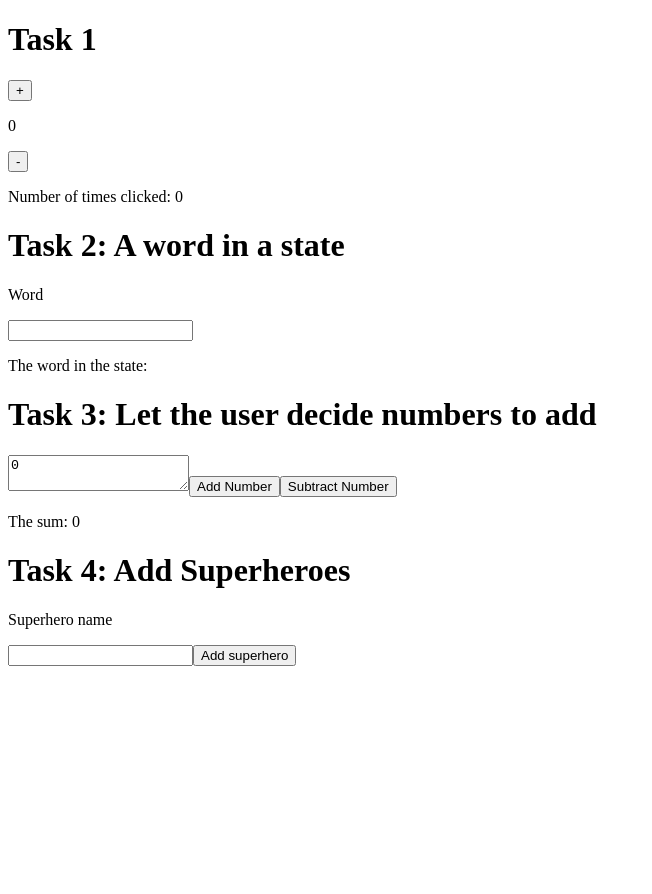
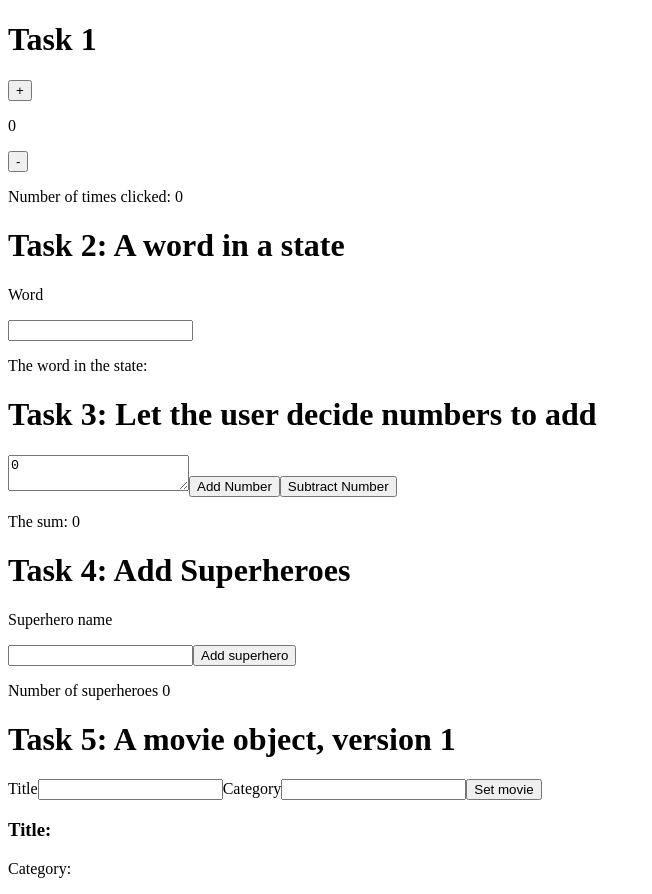
Before and after one commit to LaurentBaj/Webutvikling-3, a React (Create React App) app in the folder lab_2/: page / in a window 1280 px wide. Shown: the whole page, without its empty margins (0-652 px from the left). Before the commit the page ends 800 px from the top, so only its background shows below. Built offline with nearby package versions, Linux system fonts and the light colour scheme.

Commit message:
Finished Task 5

```diff
--- a/lab_2/src/components/Task4.jsx
+++ b/lab_2/src/components/Task4.jsx
@@ -4,10 +4,12 @@ import React, {useState} from "react";
 export function Task4() {
     let [list, setList] = useState([])
     let [hero, postHero] = useState("")
+    let [counter, setCounter] = useState(0)
 
     function addHero() {
         setList([...list, hero]) // param1: array ref, param2: values
         postHero("")
+        setCounter(counter + 1)
     }
 
     return <>
@@ -15,8 +17,9 @@ export function Task4() {
         <p>Superhero name</p>
         <input type="text" value={hero} onChange={event => postHero(event.target.value)}/>
         <button onClick={addHero}>Add superhero</button>
+        <p>Number of superheroes {counter}</p>
         <ul>
-            { list.map(e => ( <li>{e}</li>)) }
+            {list.map(e => (<li>{e}</li>))}
         </ul>
     </>
 }
--- /dev/null
+++ b/lab_2/src/components/Task5.jsx
@@ -0,0 +1,31 @@
+import React, {useState} from "react"
+
+export function Task5() {
+    // Input Fields
+    let [movieName, setMovieName] = useState()
+    let [category, setCategory] = useState()
+
+    let [movie, setMovie] = useState({}) // 'Singleton'
+
+    function action() {
+        if (movieName && category) {
+            setMovie(movie = { // Replace vals
+                name: movieName,
+                category: category
+            })
+        }
+        setMovieName("")
+        setCategory("")
+    }
+
+    return <>
+        <h1>Task 5: A movie object, version 1</h1>
+        <label>Title</label>
+        <input type="text" value={movieName} onChange={event => setMovieName(event.target.value)} />
+        <label>Category</label>
+        <input type="text" value={category} onChange={event => setCategory(event.target.value)} />
+        <button onClick={action}>Set movie</button>
+        <h3>Title: {movie.name}</h3>
+        <p>Category: {movie.category}</p>
+    </>
+}
--- a/lab_2/src/index.jsx
+++ b/lab_2/src/index.jsx
@@ -5,6 +5,7 @@ import {Task1} from "./components/Task1";
 import {Task2} from "./components/Task2";
 import {Task3} from "./components/task3";
 import {Task4} from "./components/Task4";
+import {Task5} from "./components/Task5";
 
 
 function App() {
@@ -13,6 +14,7 @@ function App() {
         <Task2 />
         <Task3 />
         <Task4 />
+        <Task5 />
     </>
 }
 
```
